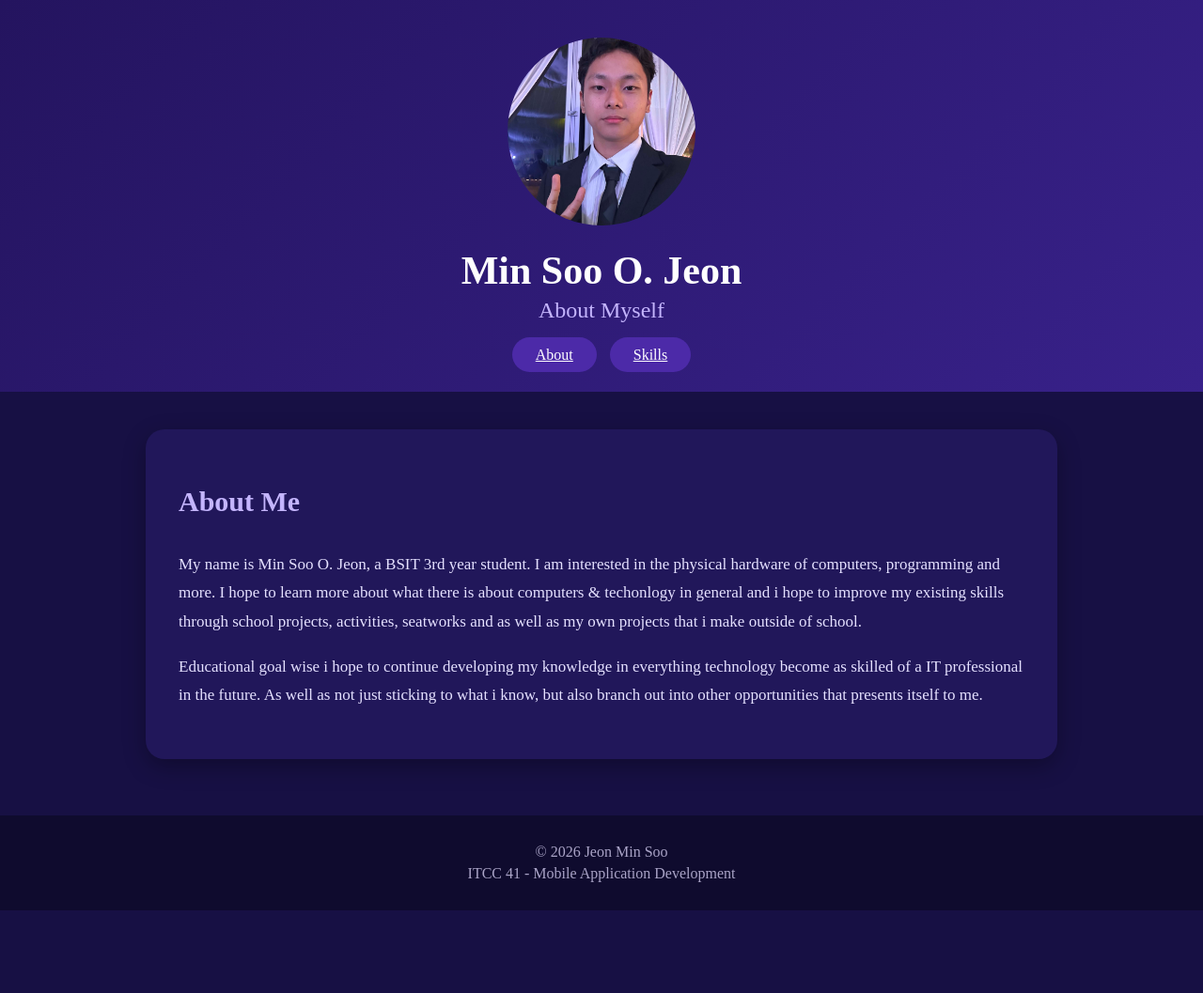
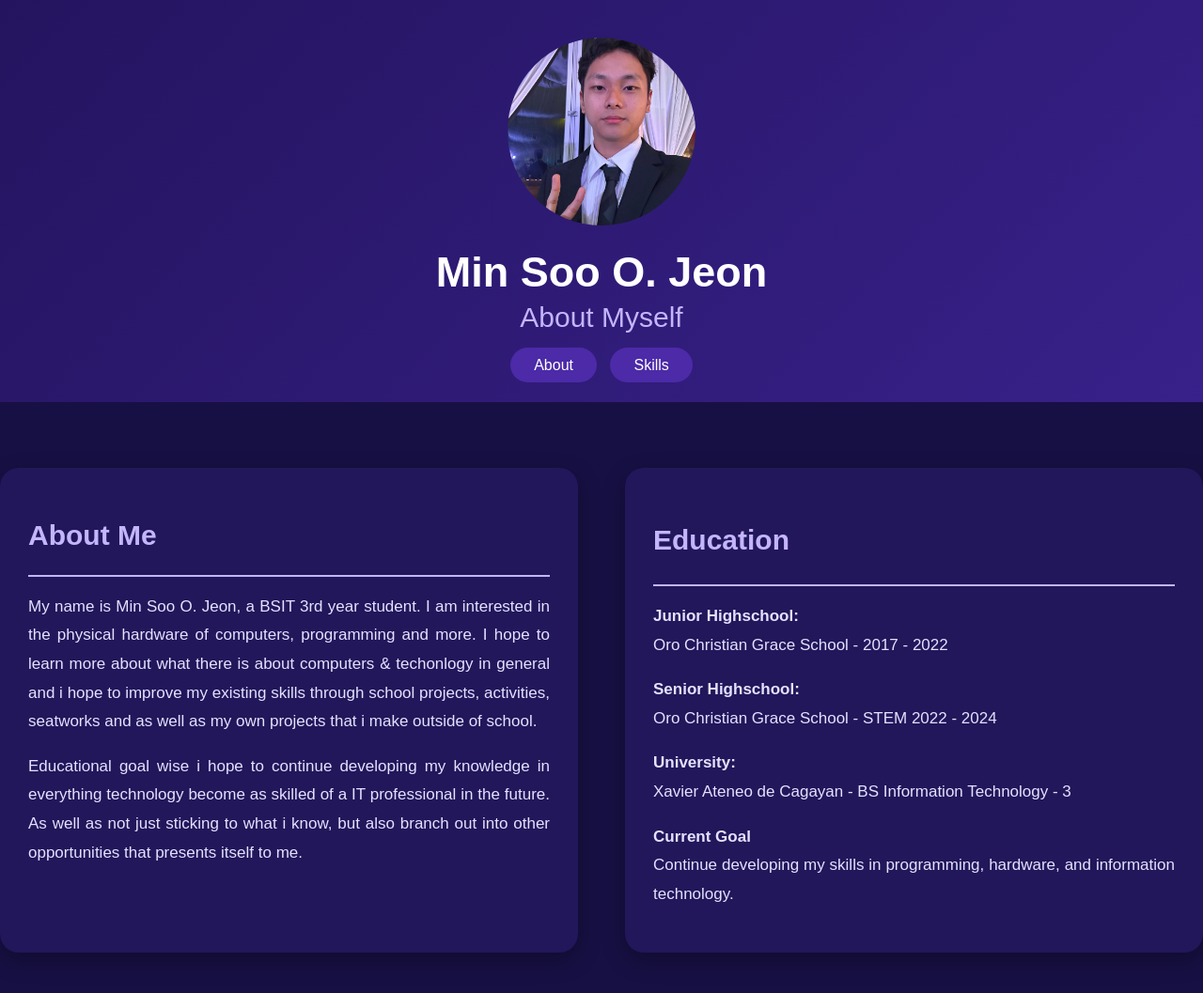
Before and after one commit to smthh4/JEON_StudentProfile, a website: page www/index.html in a window 1280 px wide. Shown: the top 1057 px of the page at 94% size. Before the commit the page ends 969 px from the top, so only its background shows below. Drawn offline with Linux system fonts and the light colour scheme.

Commit message:
Updated, repsonsive Student Profile

```diff
--- a/www/index.html
+++ b/www/index.html
@@ -2,19 +2,22 @@
 <html>
 
 <head>
-<title>JEON Student Profile</title>
+    <meta name="viewport" content="width=device-width,initial-scale-1.0" />
+    <title>JEON Student Profile - About</title>
 
     <style>
         body {
             margin: 0;
             background: #171044;
             color: white;
+            font-family: arial;
         }
 
         header {
             background: linear-gradient(135deg, #24145f, #38218a);
             text-align: center;
             padding: 40px 20px 30px;
+
         }
 
         header img {
@@ -26,13 +29,14 @@
 
         h1 {
             margin: 20px 0 5px;
-            font-size: 42px;
+            font-size: 45px;
         }
 
         header h2 {
             margin-top: 5px;
             color: #c4b5fd;
             font-weight: normal;
+            font-size: 30px;
         }
 
         nav {
@@ -45,12 +49,24 @@
             padding: 10px 25px;
             margin: 5px;
             border-radius: 25px;
+            text-decoration: none;
         }
 
-        section {
-            max-width: 900px;
+        .sections {
+            display: flex;
+            justify-content: center;
+            max-width: 1500px;
+            margin: 30px auto;
+            gap: 50px;
+            display: grid;
+            grid-template-columns: 1fr 1fr;
+        }
+
+        .about,
+        .education {
+            max-width: 800px;
             margin: 40px auto;
-            padding: 35px;
+            padding: 30px;
             background: #21175a;
             border-radius: 20px;
             box-shadow: 0 8px 25px rgba(0, 0, 0, 0.3);
@@ -59,13 +75,25 @@
         section h2 {
             color: #c4b5fd;
             font-size: 30px;
-            padding-bottom: 10px;
         }
 
-        section p {
+        section h3 {
+            color: #c4b5fd;
+            font-size: 30px;
+        }
+
+        .about p {
             line-height: 1.8;
             color: #e5e1ff;
             font-size: 17px;
+            text-align: justify;
+        }
+
+        .education p {
+            line-height: 1.8;
+            color: #e5e1ff;
+            font-size: 17px;
+            text-align: justify;
         }
 
         footer {
@@ -74,53 +102,88 @@
             padding: 25px;
             margin-top: 60px;
             color: #aaa4c7;
+            min-height: 5vh;
+            display: flex;
+            flex-direction: column;
         }
 
-        footer p {
-            margin: 5px;
+
+        @media (max-width: 390px) {
+
+            .sections {
+                gap: 50px;
+                display: grid;
+                grid-template-columns: 1fr;
+            }
+        }
+
+        @media (max-width: 1024px) {
+
+            .sections {
+                gap: 50px;
+                display: grid;
+                grid-template-columns: 1fr;
+            }
         }
     </style>
 </head>
 
 <body>
-
     <header>
-
         <img src="profil.jpg" alt="Profile Picture">
-
         <h1>Min Soo O. Jeon</h1>
         <h2>About Myself</h2>
-
-        <nav>
-            <a href="index.html">About</a>
-            <a href="JEON_cordovaStudentProfileSkills.html">Skills</a>
-        </nav>
-
+        <div class="stacks">
+            <nav>
+                <a href="index.html">About</a>
+                <a href="JEON_cordovaStudentProfileSkills.html">Skills</a>
+            </nav>
+        </div>
     </header>
 
-
-    <section id="about">
+<div class="sections">
+    <section class="about">
 
         <h2>About Me</h2>
-
+        <hr color="#c4b5fd">
         <p>
             My name is Min Soo O. Jeon, a BSIT 3rd year student. I am interested in the physical hardware of computers, programming and more.
             I hope to learn more about what there is about computers & techonlogy in general and i hope to improve my existing skills through
             school projects, activities, seatworks and as well as my own projects that i make outside of school.
         </p>
-
         <p>
             Educational goal wise i hope to continue developing my knowledge in everything technology become as skilled of a IT professional in the future.
             As well as not just sticking to what i know, but also branch out into other opportunities that presents itself to me.
         </p>
-
     </section>
 
+    <section class="education">
+        <h3> Education </h3>
+        <hr color="#c3b5fd">
+        <p>
+            <strong>Junior Highschool:</strong><br>
+            Oro Christian Grace School - 2017 - 2022
+        </p>
+        <p>
+            <strong>Senior Highschool: </strong><br>
+             Oro Christian Grace School - STEM 2022 - 2024
+        </p>
+        <p>
+            <strong>University: </strong><br>
+            Xavier Ateneo de Cagayan - BS Information Technology - 3
+        </p>
+
+        <p>
+            <strong>Current Goal</strong><br>
+            Continue developing my skills in programming,
+            hardware, and information technology.
+        </p>
+    </section>
+</div>
+
     <footer>
-
         <p>&copy; 2026 Jeon Min Soo</p>
         <p>ITCC 41 - Mobile Application Development</p>
-
     </footer>
 
 </body>
```
Also changed, not shown: www/JEON_cordovaStudentProfileSkills.html (+21 -7 lines).
